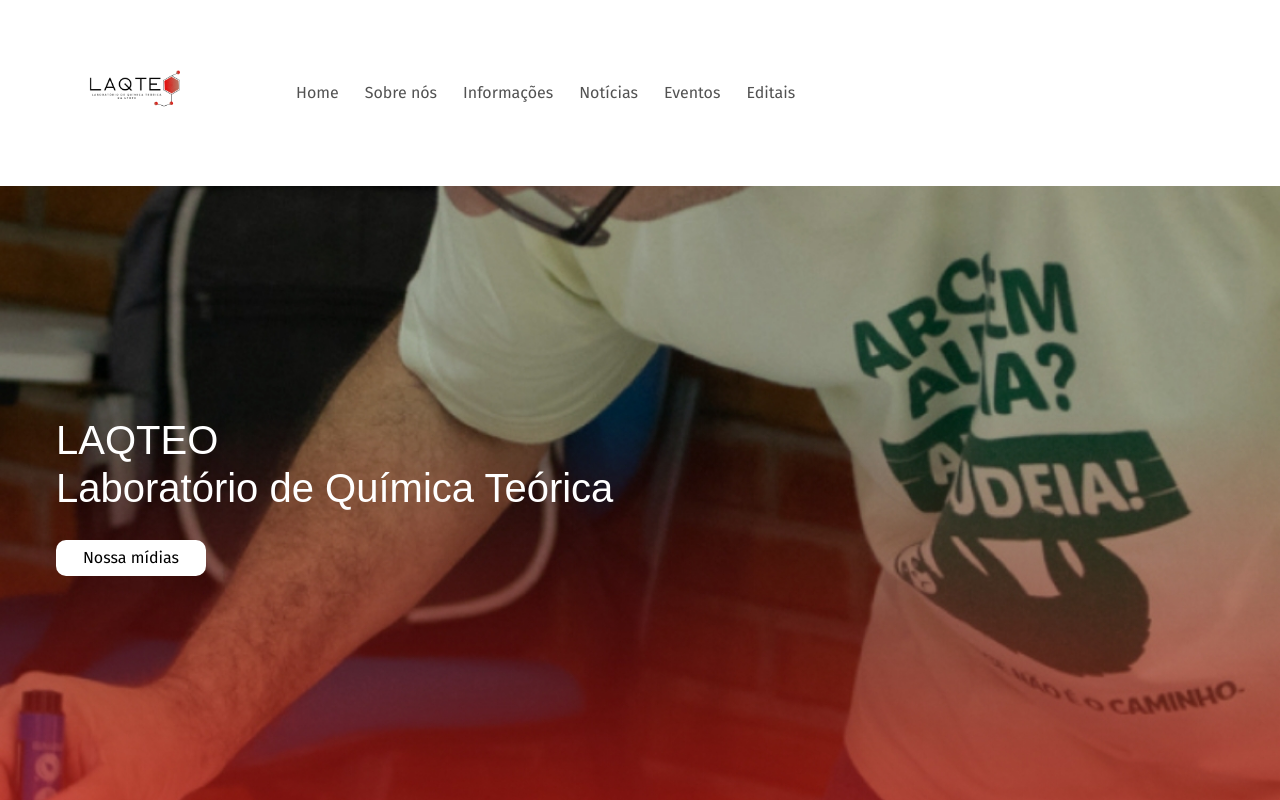
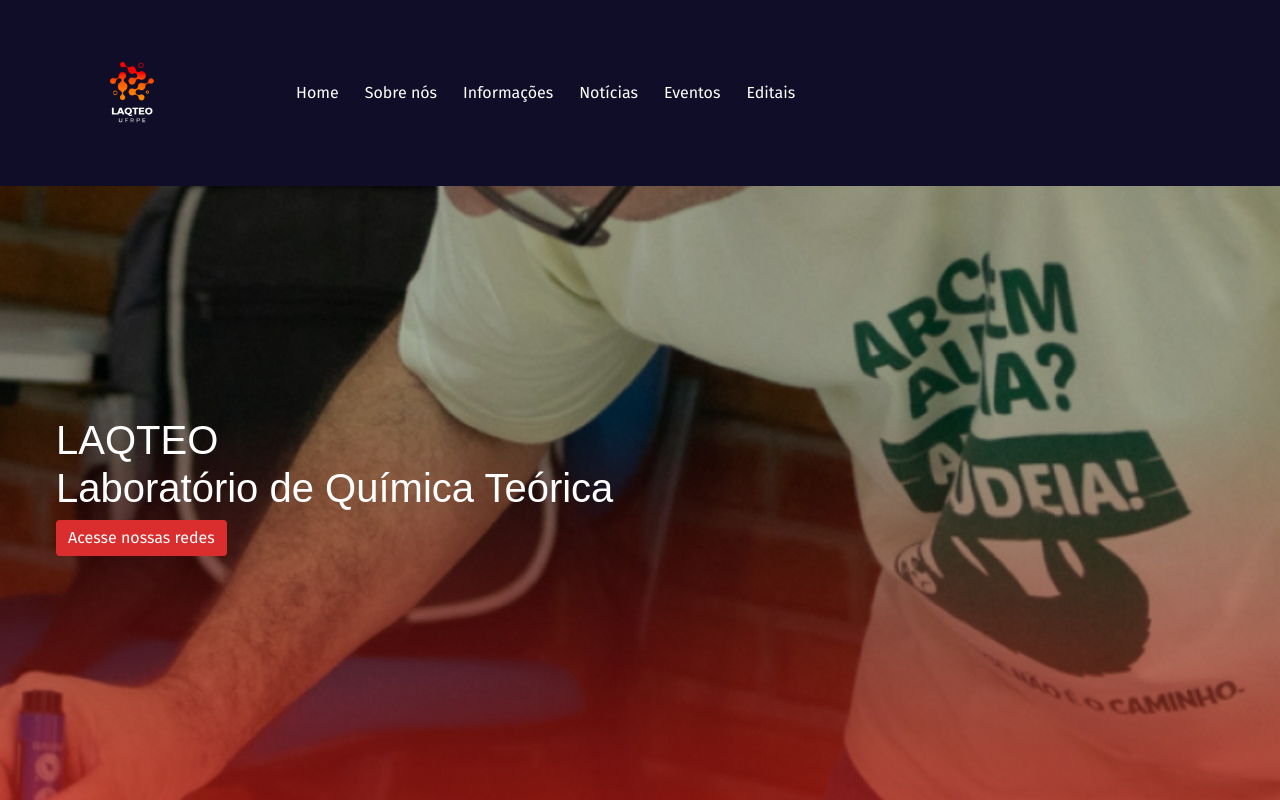
Before and after one commit to janainabsilva/WebSite-LAQTEO, a plain HTML site: page index.html in a window 1280 px wide. Shown: the top 800 px of the page. Drawn offline with nearby package versions, Linux system fonts and the light colour scheme; a web font is replaced by a local one.

Commit message:
alterações da navbar

```diff
--- a/index.html
+++ b/index.html
@@ -16,6 +16,8 @@
     <link rel="preconnect" href="https://fonts.googleapis.com">
     <link rel="preconnect" href="https://fonts.gstatic.com" crossorigin>
     <link href="https://fonts.googleapis.com/css2?family=Fira+Sans:ital,wght@0,100;0,200;0,300;0,400;0,500;0,600;0,700;0,800;0,900;1,100;1,200;1,300;1,400;1,500;1,600;1,700;1,800;1,900&family=Jockey+One&display=swap" rel="stylesheet">
+    <link href="https://fonts.googleapis.com/css2?family=Montserrat:ital,wght@0,100..900;1,100..900&display=swap" rel="folha de estilo">
+
     <!--fonts links -->
     <link rel="stylesheet" href="https://cdnjs.cloudflare.com/ajax/libs/font-awesome/6.5.1/css/all.min.css">
     <!-- icons links -->
@@ -29,7 +31,7 @@
 
         <nav class="navbar navbar-expand-lg" id="navbar">
           <div class="container-fluid">
-            <a class="navbar-brand" href="#" id="logo"><img src="./imagens/logo.png" alt=""></a>
+            <a class="navbar-brand" href="#" id="logo"><img src="./imagens/Laboratório (3).png" alt=""></a>
             <button class="navbar-toggler" type="button" data-bs-toggle="collapse" data-bs-target="#navbarSupportedContent" aria-controls="navbarSupportedContent" aria-expanded="false" aria-label="Toggle navigation">
               <span><i class="fa-solid fa-bars" style="color: #C43737; font-size: 20px;"></i></span>
             </button>
@@ -77,7 +79,7 @@
             <div class="content">
 
                <h3> LAQTEO <br> Laboratório de Química Teórica </h3>
-               <button id="btn">Nossa mídias</button>
+               <button type="button" id="btn" class="btn btn-primary">Acesse nossas redes</button>
 
             </div>
         </section>
--- a/style.css
+++ b/style.css
@@ -20,7 +20,7 @@ html ::-webkit-scrollbar{
 
 /*  navbar início */
 #navbar {
-    background-color: rgb(255, 255, 255);
+    background-color: #100D28;
 
 
 }
@@ -34,15 +34,15 @@ html ::-webkit-scrollbar{
     margin-left: 50px;
 }
 .nav-item .nav-link{
-    color:#525252;
+    color:#ffffff;
     margin-left: 10px;
     transition: 0.3s;
 
 }
 .nav-item .nav-link:hover{
-    background: #C43737;
-    color: white;
-    border: 1px solid white;
+
+    color: #be8c8c;
+    border: none
 }
 
 
@@ -65,26 +65,21 @@ html ::-webkit-scrollbar{
     margin-left: 56px;
 
 }
+
 #home .content h3{
     font-size: 40px;
     color: white;
-    font-family: 'League Spartan', sans-serif;
+    font-family: "Montserrat", sans-serif;
 
 }
 
-#btn{
-    width: 150px;
-    height: 36px;
-    margin-top: 20px;
-    background: #ffffff;
-    border-radius: 10px;
+#home .content .btn{
+    background-color: #da2d2d;
     border: none;
-    transition: 0.3s ease;
-    cursor : pointer;
 }
 #btn:hover{
-    background: #C43737;
-    color: white;
+
+
 }
 @media screen and (width:768px) and (height:1024px){ /*Ipad mini*/
     #home{
```
Also changed, not shown: imagens/Laboratório (3).png (added), imagens/Laboratório (4).png (added).
